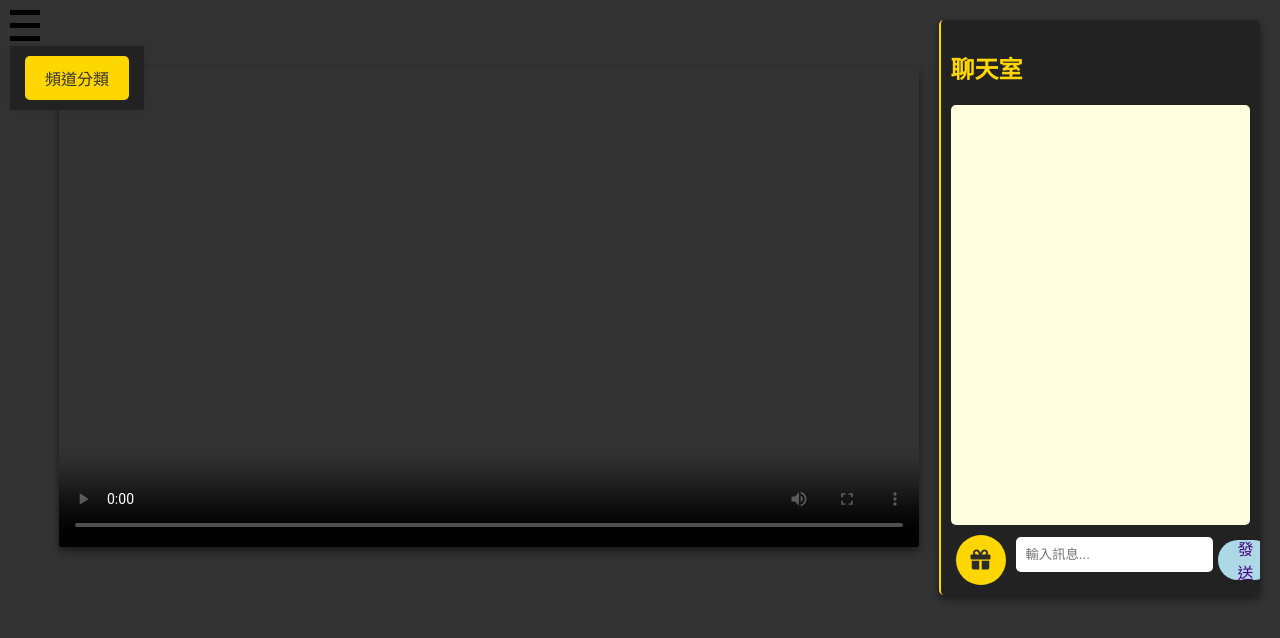
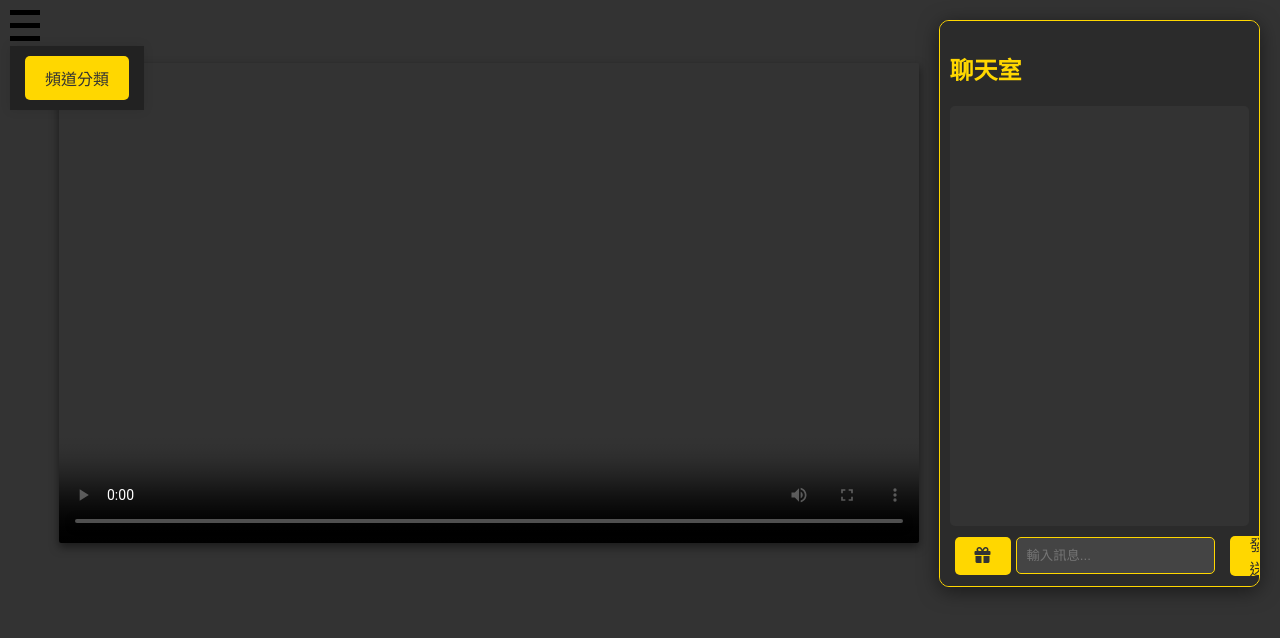
Before and after one commit to flyflyk/PopCatStream, a Flask app: page /joinLive in a window 1280 px wide. Shown: the part 94-732 px from the top of the page. Run offline with Flask 3, Linux system fonts and the light colour scheme; some libraries are stand-ins or nearby versions.

Commit message:
樣式更新

```diff
--- a/app/static/css/chat.css
+++ b/app/static/css/chat.css
@@ -1,18 +1,22 @@
 /* Chat styles */
 .chat-container {
     width: 350px;
-    background-color: #222;
+    background-color: #2b2b2b; /* 深灰色背景 */
     padding: 10px;
-    color: #FFD700;
+    color: #FFD700; /* 金色文字 */
+    border: 1px solid #FFD700; /* 金色邊框 */
+    border-radius: 10px;
+    box-shadow: 0 4px 20px rgba(0, 0, 0, 0.5); /* 模糊陰影 */
 }
 
 #chat-box {
     height: 400px;
-    background-color: #FFFFE0;
+    background-color: #333; /* 深色背景 */
     padding: 10px;
     border-radius: 5px;
     margin-bottom: 10px;
     overflow-y: scroll;
+    color: #FFD700; /* 金色文字 */
 }
 
 .chat-input-container {
@@ -24,22 +28,29 @@
     flex: 1;
     padding: 10px;
     border-radius: 5px;
-    border: none;
+    border: 1px solid #FFD700; /* 金色邊框 */
     box-sizing: border-box;
-    margin-bottom: 10px;
+    margin-right: 10px;
+    background-color: #444; /* 深色背景 */
+    color: #FFD700; /* 金色文字 */
 }
 
 .send-button {
     width: 100px;
     height: 40px;
-    background-color: #ADD8E6;
-    color: #4B0082;
+    background-color: #FFD700; /* 金色按鈕 */
+    color: #2b2b2b; /* 深灰色文字 */
     border: none;
-    border-radius: 20px;
+    border-radius: 5px;
     cursor: pointer;
     display: flex;
     align-items: center;
     justify-content: center;
+    transition: background-color 0.3s;
+}
+
+.send-button:hover {
+    background-color: #FFC107; /* 懸停變淺黃色 */
 }
 
 /* Gift modal styles */
@@ -50,27 +61,27 @@
     left: 0;
     width: 100%;
     height: 100%;
-    background-color: rgba(34, 34, 34, 0.9);
+    background-color: rgba(34, 34, 34, 0.9); /* 深灰色半透明背景 */
     z-index: 1000;
     justify-content: center;
     align-items: center;
 }
 
 .gift-modal-content {
-    background-color: #2b2b2b;
+    background-color: #2b2b2b; /* 深灰色背景 */
     padding: 20px;
-    border: 1px solid #FFD700;
+    border: 1px solid #FFD700; /* 金色邊框 */
     border-radius: 10px;
     width: 300px;
     text-align: center;
-    color: #FFD700;
-    box-shadow: 0 4px 20px rgba(0, 0, 0, 0.5);
+    color: #FFD700; /* 金色文字 */
+    box-shadow: 0 4px 20px rgba(0, 0, 0, 0.5); /* 模糊陰影 */
 }
 
 .gift-modal-content h3 {
     margin-bottom: 15px;
     font-size: 24px;
-    color: #FFD700;
+    color: #FFD700; /* 金色標題 */
 }
 
 .gift-options {
@@ -80,36 +91,36 @@
     margin-top: 20px;
 }
 
-.gift-button {
-    margin-right: 10px;
-    background-color: #FFD700;
-    border: none;
-    width: 50px;
-    height: 50px;
-    border-radius: 25px;
+.gift-option {
+    width: 60px;
+    height: 60px;
+    background-color: #444; /* 默認背景色 */
+    border-radius: 8px; /* 圓角方形 */
     cursor: pointer;
     display: flex;
     align-items: center;
     justify-content: center;
-    font-size: 20px;
-    color: #2b2b2b;
-    transition: transform 0.2s, background-color 0.3s;
+    font-size: 24px;
+    color: #FFD700; /* 金色文字 */
+    transition: transform 0.2s, background-color 0.3s, border-radius 0.3s;
+    margin: 5px;
 }
 
-.gift-button:hover {
-    background-color: #FFC107;
+.gift-option:hover {
+    background-color: #777; /* 懸停時的顏色 */
     transform: scale(1.1);
 }
 
-.gift-button.selected {
-    border: 2px solid #FFD700;
+.gift-option.selected {
+    background-color: #FFD700; /* 選中後的金色背景 */
+    color: #2b2b2b; /* 深灰色文字 */
 }
 
 .send-gift-button,
 .close-modal-button {
     margin-top: 20px;
-    background-color: #FFD700;
-    color: #2b2b2b;
+    background-color: #FFD700; /* 金色按鈕 */
+    color: #2b2b2b; /* 深灰色文字 */
     padding: 10px 20px;
     border: none;
     border-radius: 5px;
@@ -120,5 +131,5 @@
 
 .send-gift-button:hover,
 .close-modal-button:hover {
-    background-color: #FFC107;
+    background-color: #FFC107; /* 懸停變淺黃色 */
 }
--- a/app/templates/gift_modal.html
+++ b/app/templates/gift_modal.html
@@ -2,11 +2,11 @@
     <div class="gift-modal-content">
         <h3>選擇禮物</h3>
         <div class="gift-options">
-            <button class="gift-button" data-gift="fireworks">🎆</button>
-            <button class="gift-button" data-gift="rocket">🚀</button>
-            <button class="gift-button" data-gift="rose">🌹</button>
-            <button class="gift-button" data-gift="stars">⭐</button>
-            <button class="gift-button" data-gift="hearts">❤️</button>
+            <button class="gift-option" data-gift="fireworks">🎆</button>
+            <button class="gift-option" data-gift="rocket">🚀</button>
+            <button class="gift-option" data-gift="rose">🌹</button>
+            <button class="gift-option" data-gift="stars">⭐</button>
+            <button class="gift-option" data-gift="hearts">❤️</button>
         </div>
         <button id="send-gift-button" class="send-gift-button">發送</button>
         <button id="close-gift-modal" class="close-modal-button">關閉</button>
```
